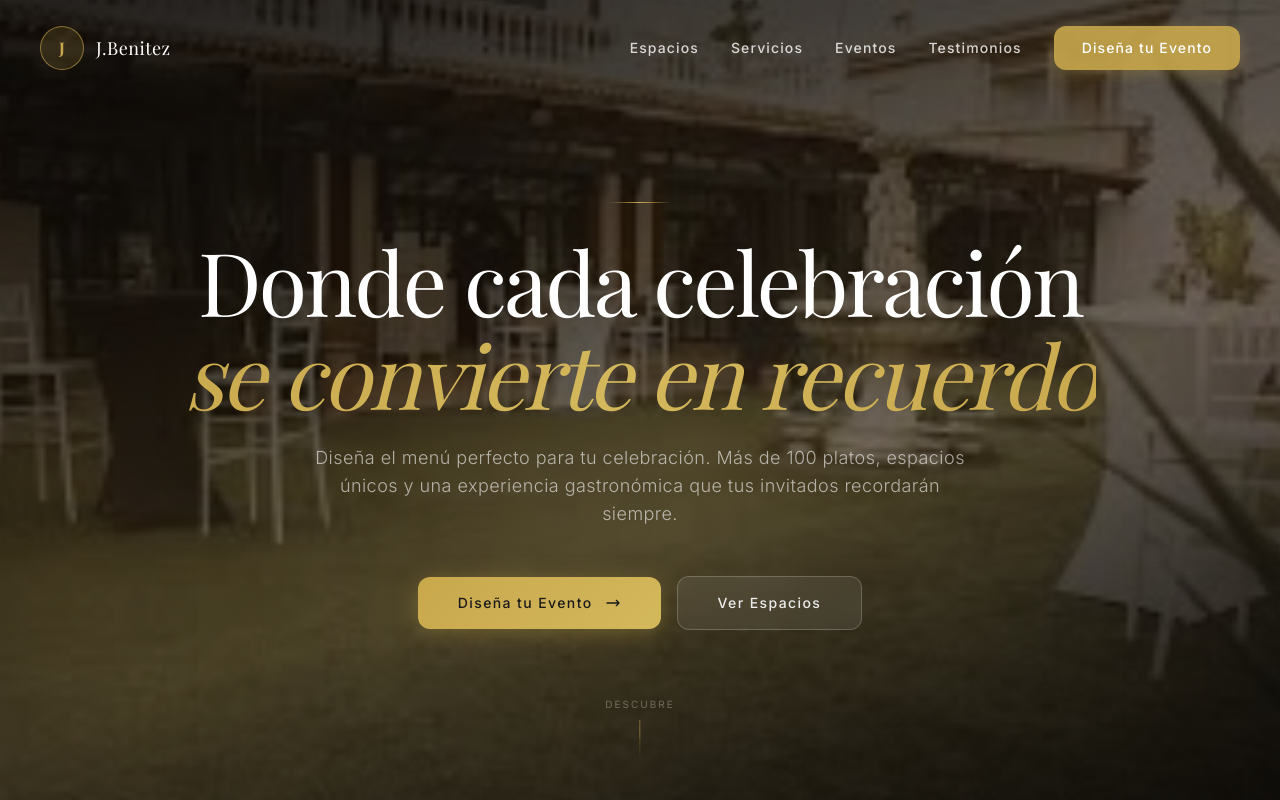
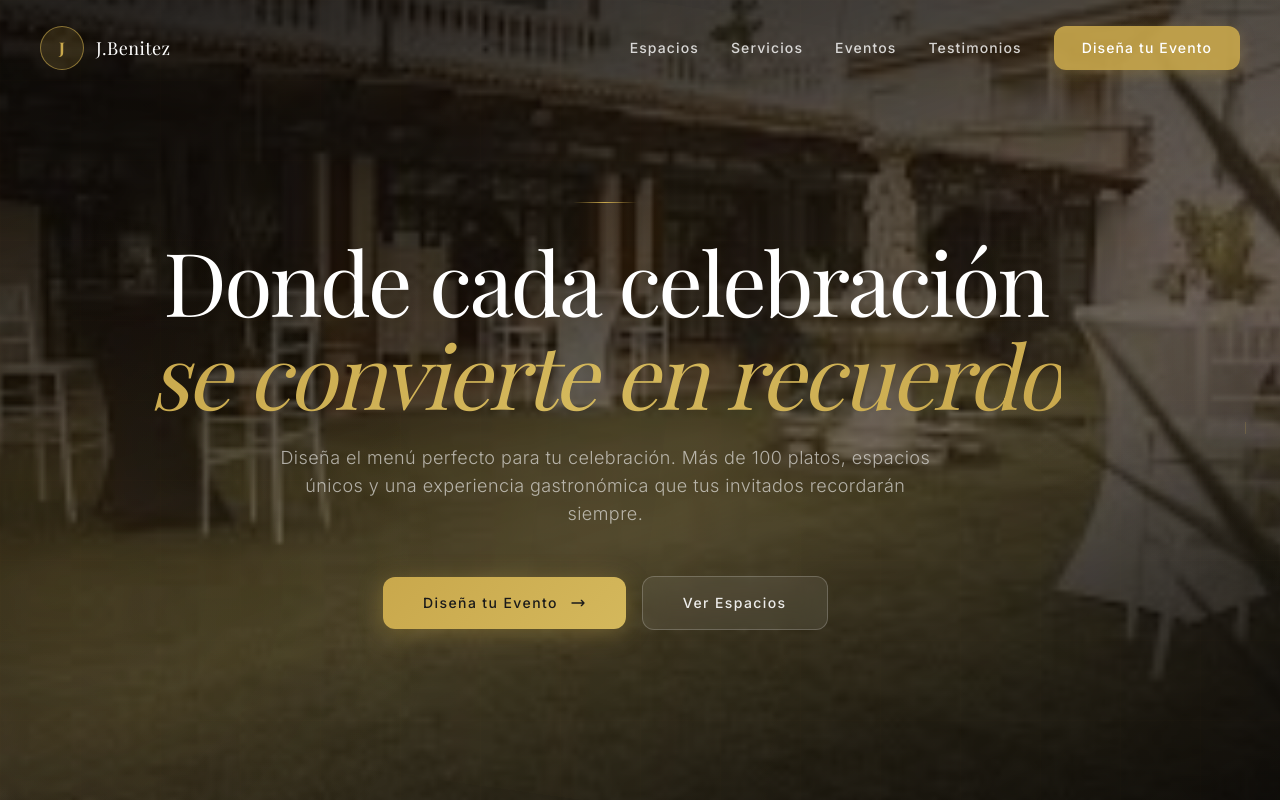
Before and after one commit to kurropl/EventFlow, a Next.js app: page / in a window 1280 px wide. Shown: the top 800 px of the page. Built offline with nearby package versions, Linux system fonts and the light colour scheme; a web font is replaced by a local one.

Commit message:
fix: landing hero — scroll indicator "Descubre" no longer overlaps buttons (absolute → flow)

```diff
--- a/src/app/page.tsx
+++ b/src/app/page.tsx
@@ -336,7 +336,7 @@ export default function HomePage() {
         </div>
 
         {/* Scroll indicator */}
-        <div className="absolute bottom-10 left-1/2 -translate-x-1/2 z-10 flex flex-col items-center gap-2">
+        <div className="mt-12 flex flex-col items-center gap-2">
           <span className="text-[10px] tracking-[0.2em] uppercase" style={{ color: 'rgba(255,255,255,0.3)' }}>Descubre</span>
           <div className="w-[1px] h-10" style={{ background: 'linear-gradient(to bottom, rgba(201,168,76,0.5), transparent)' }}>
             <div className="w-[1px] h-3 bg-[#C9A84C] animate-[scroll_2s_ease-in-out_infinite]" />
```
